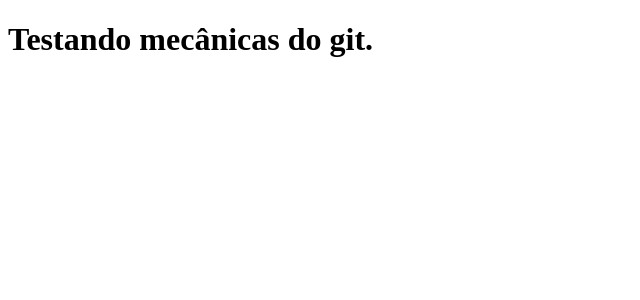
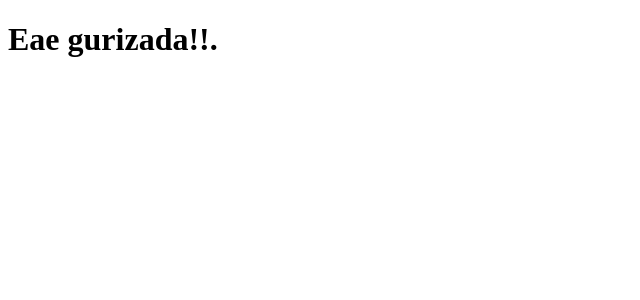
Before and after one commit to pietropanta/pi.com, a Next.js app: page / in a window 1280 px wide. Shown: the top 300 px of the page, without its empty margins (0-640 px from the left). Built offline with nearby package versions, Linux system fonts and the light colour scheme.

Commit message:
testando o sistema HTLM

```diff
--- a/pages/index.js
+++ b/pages/index.js
@@ -1,5 +1,8 @@
 function Home() {
-    return <h1>Testando mecânicas do git. </h1>
+    return <h1>Eae gurizada!!. </h1>
+    return <h2> Testando o sistema HTML</h2>
+    return <h3>Para ver se é o bixo mesmo</h3>
+    return <h5>Bora criar um site?? 😏</h5>
 }
 
 export default Home;
```
